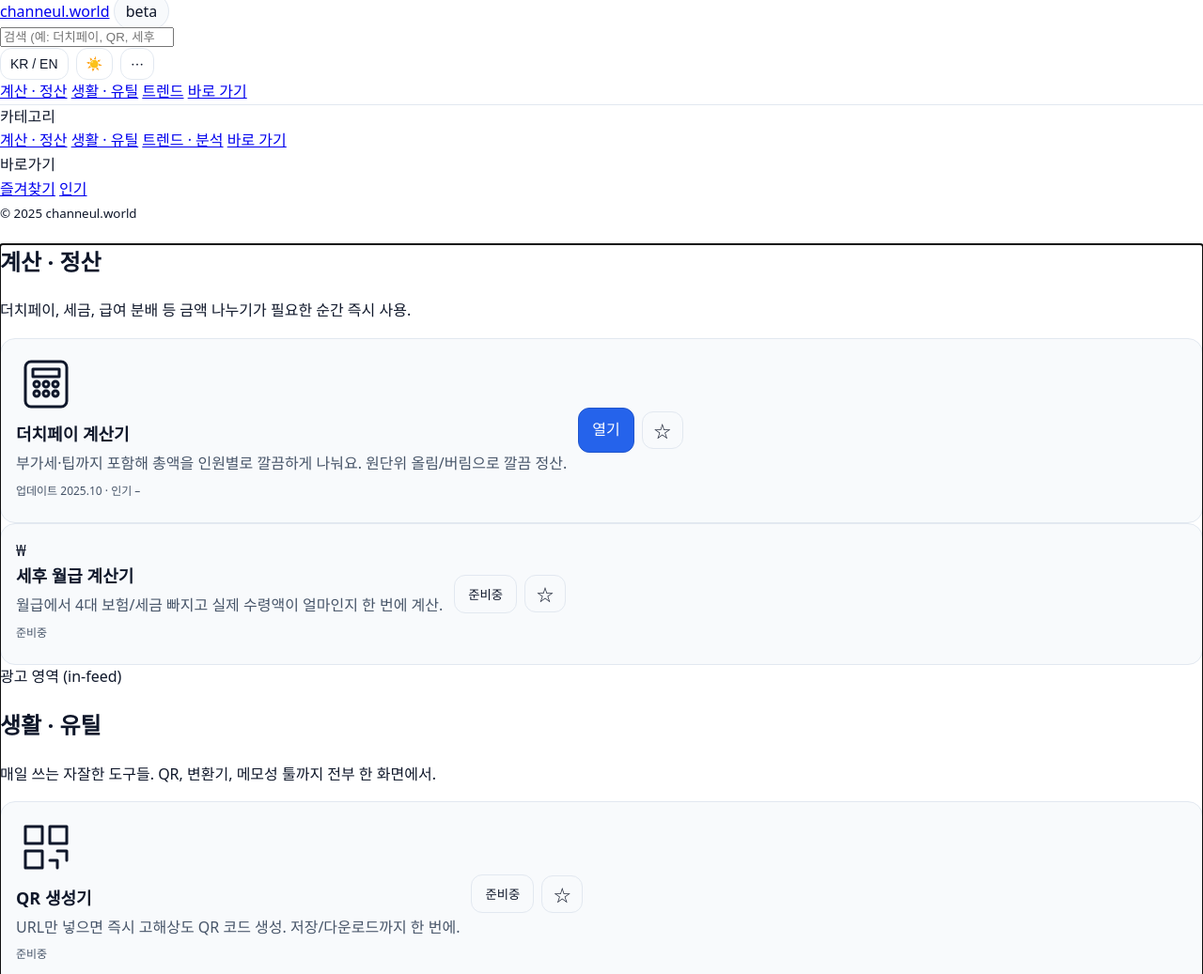
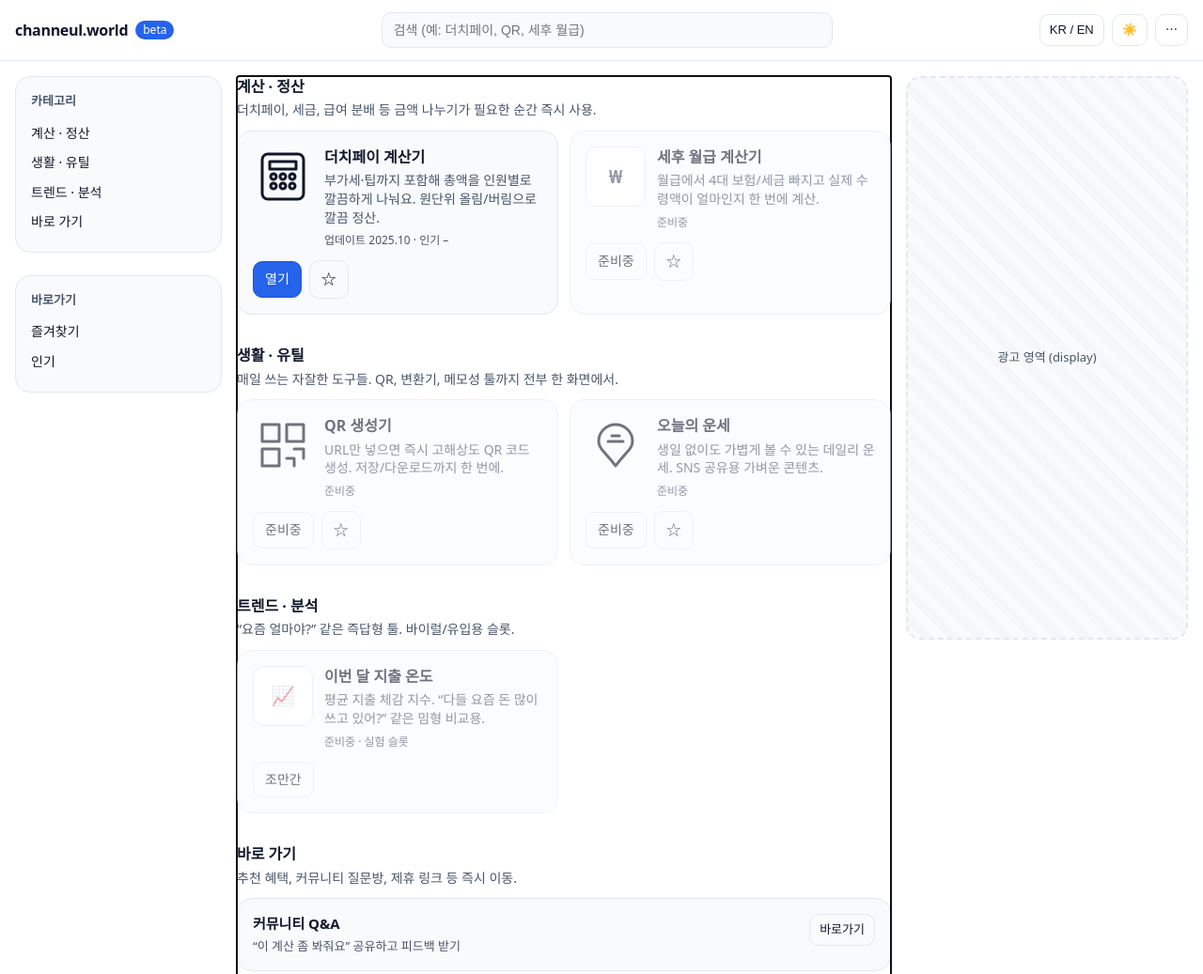
Before and after one commit to ParkChanNeul/channeulworld, a plain HTML site: page index.html in a window 1280 px wide. Shown: the top 1037 px of the page at 94% size. Drawn offline with Linux system fonts and the light colour scheme.

Commit message:
CSS 변수를 리팩토링 및 스타일 구조 개선
더 나은 구조와 가독성을 위해 CSS 변수와 스타일을 업데이트했습니다.

Signed-off-by: 박찬늘 <channeulparks@gmail.com>

```diff
--- a/assets/styles.css
+++ b/assets/styles.css
@@ -1,70 +1,464 @@
-:root{
-  --bg:#ffffff; --fg:#0f172a; --muted:#475569; --card:#f8fafc; --line:#e2e8f0;
-  --brand:#111827; --accent:#2563eb; --radius:16px; --gap:16px; --shell:clamp(320px, 90vw, 840px);
+:root {
+  --bg:#ffffff;
+  --fg:#0f172a;
+  --muted:#475569;
+  --card-bg:#f8fafc;
+  --line:#e2e8f0;
+  --accent:#2563eb;
+  --radius-lg:16px;
+  --radius-sm:10px;
+  --shell-max:1280px;
+  --navw:220px;
+  --advw:300px;
+  --gap:16px;
+  --header-h:64px;
+  --bottom-h:56px;
 }
-:root[data-theme="dark"]{
-  --bg:#0b1220; --fg:#e5e7eb; --muted:#9aa1ac; --card:#0f172a; --line:#1f2937; --brand:#e5e7eb; --accent:#60a5fa;
+
+:root[data-theme="dark"] {
+  --bg:#0b1220;
+  --fg:#e5e7eb;
+  --muted:#9aa1ac;
+  --card-bg:#0f172a;
+  --line:#1f2937;
+  --accent:#60a5fa;
 }
-@media (prefers-color-scheme: dark){
-  :root:not([data-theme]){ --bg:#0b1220; --fg:#e5e7eb; --muted:#9aa1ac; --card:#0f172a; --line:#1f2937; --brand:#e5e7eb; --accent:#60a5fa; }
+
+@media (prefers-color-scheme: dark) {
+  :root:not([data-theme]) {
+    --bg:#0b1220;
+    --fg:#e5e7eb;
+    --muted:#9aa1ac;
+    --card-bg:#0f172a;
+    --line:#1f2937;
+    --accent:#60a5fa;
+  }
 }
-*{box-sizing:border-box}
-html,body{margin:0;padding:0}
-body{font-family:Pretendard,system-ui,-apple-system,Segoe UI,Roboto,Noto Sans,"Apple SD Gothic Neo",Arial,sans-serif;background:var(--bg);color:var(--fg);line-height:1.6}
-.shell{width:var(--shell); margin:0 auto; padding:0 16px}
-.sr-only{position:absolute;left:-9999px;top:auto;width:1px;height:1px;overflow:hidden}
-.skip-link{position:absolute;left:-9999px;top:auto;width:1px;height:1px;overflow:hidden}
-.skip-link:focus{left:16px;top:16px;width:auto;height:auto;background:var(--accent);color:#fff;padding:8px 12px;border-radius:8px}
-.site-header{position:sticky;top:0;z-index:20;backdrop-filter:saturate(180%) blur(8px);
-  background:color-mix(in oklab,var(--bg),#0000 12%); border-bottom:1px solid var(--line)}
-.site-header .shell{display:flex;align-items:center;justify-content:space-between;height:56px}
-.brand-link{color:var(--brand);text-decoration:none;font-weight:700;letter-spacing:.2px}
-.header-actions{display:flex;gap:8px}
-.btn{display:inline-flex;align-items:center;justify-content:center;gap:8px;padding:10px 14px;border-radius:12px;border:1px solid var(--line);
-  background:var(--card); color:var(--fg); text-decoration:none; cursor:pointer; user-select:none; transition:transform .05s ease, background .2s ease}
-.btn:hover{transform:translateY(-1px)} .btn:active{transform:translateY(0)}
-.btn.primary{background:var(--accent); color:#fff; border-color:color-mix(in oklab,var(--accent),#000 10%)}
-.btn.ghost{background:transparent} .btn.sm{padding:6px 10px;font-size:14px}
-.btn.icon{height:40px;padding:0 12px;font-size:18px}
-.hero{padding:24px 0 8px}
-.hero h1{margin:0 0 8px; font-size:clamp(22px,4vw,28px)}
-.hero .sub{margin:0;color:var(--muted)}
-.toolbar{position:sticky;top:56px;z-index:10;background:var(--bg);padding:8px 0;border-bottom:1px solid var(--line);
-  display:grid;grid-template-columns:1fr;gap:8px}
-.search input{width:100%;padding:12px 14px;border-radius:12px;border:1px solid var(--line);background:var(--card);color:var(--fg)}
-.chips{display:flex;flex-wrap:wrap;gap:8px}
-.chip{padding:8px 12px;border-radius:999px;border:1px solid var(--line);background:var(--card);cursor:pointer}
-.chip[aria-pressed="true"]{outline:2px solid var(--accent)}
-.grid{display:grid;grid-template-columns:1fr;gap:12px;padding:16px 0 24px}
-@media (min-width:600px){ .grid{ grid-template-columns: 1fr 1fr; } }
-.card{display:grid;grid-template-columns:auto 1fr;gap:12px;padding:16px;border-radius:16px;background:var(--card);border:1px solid var(--line)}
-.card-media{display:grid;place-items:center}
-.thumb{width:64px;height:64px}
-.card-title{margin:0 0 4px;font-size:18px}
-.card-desc{margin:0 0 6px;color:var(--muted)}
-.card-meta{font-size:12px;color:var(--muted);margin-bottom:8px}
-.card-actions{display:flex;gap:8px;align-items:center;flex-wrap:wrap}
-.site-footer{border-top:1px solid var(--line)}
-.site-footer .shell{display:flex;align-items:center;justify-content:space-between;gap:12px;padding:12px 0 72px}
-.footer-links{display:flex;gap:12px}
-.footer-links a{color:var(--muted);text-decoration:none}
-.footer-links a:hover{text-decoration:underline}
-.bottom-nav{position:fixed;left:0;right:0;bottom:0;height:56px;display:grid;grid-template-columns:repeat(3,1fr);border-top:1px solid var(--line);background:var(--bg)}
-.bn-item{display:flex;gap:6px;align-items:center;justify-content:center;text-decoration:none;color:var(--muted);font-size:14px}
-.bn-item[aria-current="page"]{color:var(--fg);font-weight:600}
-@media (min-width:1200px){.bottom-nav{display:none}}
-:where(a,button,input,.chip,.btn){outline:none}
-:where(a,button,input,.chip,.btn):focus-visible{outline:2px solid var(--accent);outline-offset:2px;border-radius:10px}
-@media (min-width: 1200px) {
-  .slot-left, .slot-right {
-    position: fixed; top: 88px;
-    width: min(20vw, 300px); height: min(80vh, 900px);
-    background: repeating-linear-gradient(45deg,#eef,#eef 10px,#dde 10px,#dde 20px);
-    border: 1px solid #cbd5e1; border-radius: 12px;
-    display: grid; place-items: center;
-    color: #334155; font-size: 12px;
-    z-index: 5;
+
+/* RESET-ish */
+* { box-sizing:border-box; }
+html, body { margin:0; padding:0; }
+body {
+  font-family: Pretendard, system-ui, -apple-system, BlinkMacSystemFont,
+    "Apple SD Gothic Neo", "Segoe UI", Roboto, "Noto Sans KR", Arial, sans-serif;
+  background:var(--bg);
+  color:var(--fg);
+  line-height:1.5;
+}
+
+/* ACCESSIBILITY */
+.sr-only{
+  position:absolute;left:-9999px;top:auto;width:1px;height:1px;overflow:hidden;
+}
+.skip-link{
+  position:absolute;left:-9999px;top:auto;width:1px;height:1px;overflow:hidden;
+}
+.skip-link:focus{
+  left:16px;top:16px;width:auto;height:auto;
+  background:var(--accent);color:#fff;
+  padding:8px 12px;border-radius:8px;
+}
+
+/* HEADER */
+.site-header{
+  position:sticky;top:0;z-index:100;
+  backdrop-filter:saturate(180%) blur(8px);
+  background:color-mix(in oklab,var(--bg),#0000 12%);
+  border-bottom:1px solid var(--line);
+}
+.header-inner{
+  max-width:var(--shell-max);
+  margin:0 auto;
+  padding:8px 16px;
+  display:flex;
+  flex-wrap:wrap;
+  align-items:center;
+  justify-content:space-between;
+  min-height:var(--header-h);
+  gap:12px;
+}
+.brand-block{
+  display:flex;
+  align-items:center;
+  gap:8px;
+  min-width:max-content;
+}
+.brand{
+  text-decoration:none;
+  font-weight:600;
+  color:var(--fg);
+  font-size:16px;
+  letter-spacing:-0.02em;
+}
+.chip-beta{
+  background:var(--accent);
+  color:#fff;
+  font-size:12px;
+  line-height:1;
+  padding:4px 8px;
+  border-radius:999px;
+}
+.search-block{
+  flex:1 1 auto;
+  min-width:200px;
+  max-width:480px;
+}
+.search-input{
+  width:100%;
+  border:1px solid var(--line);
+  background:var(--card-bg);
+  color:var(--fg);
+  border-radius:var(--radius-sm);
+  padding:10px 12px;
+  font-size:14px;
+}
+.header-actions{
+  display:flex;
+  align-items:center;
+  gap:8px;
+  min-width:max-content;
+}
+
+/* 모바일/태블릿 전용 섹션 점프 바 */
+.section-jump{
+  display:flex;
+  gap:8px;
+  overflow-x:auto;
+  -webkit-overflow-scrolling:touch;
+  scrollbar-width:none;
+  border-top:1px solid var(--line);
+  border-bottom:1px solid var(--line);
+  background:var(--bg);
+}
+.section-jump::-webkit-scrollbar{display:none;}
+.jump-item{
+  flex:0 0 auto;
+  text-decoration:none;
+  color:var(--muted);
+  font-size:14px;
+  padding:10px 12px;
+  white-space:nowrap;
+  border-bottom:2px solid transparent;
+}
+.jump-item:active,
+.jump-item:focus-visible{
+  color:var(--fg);
+  border-bottom-color:var(--accent);
+  outline:none;
+}
+
+/* DESKTOP LAYOUT SHELL */
+.layout-shell{
+  max-width:var(--shell-max);
+  margin:0 auto;
+  padding:16px;
+  display:grid;
+  grid-template-columns: 1fr; /* mobile/tablet default */
+  column-gap:var(--gap);
+  row-gap:var(--gap);
+  min-height:calc(100vh - var(--header-h) - var(--bottom-h));
+}
+
+/* left nav / right ad hidden by default, shown ≥1200px */
+.side-left,
+.side-right{
+  display:none;
+}
+
+/* main column */
+.main-col{
+  min-width:0;
+}
+
+/* CATEGORY BLOCKS */
+.cat-block{
+  margin-bottom:32px;
+  scroll-margin-top:calc(var(--header-h) + 24px);
+}
+.cat-head{
+  margin-bottom:12px;
+}
+.cat-title{
+  margin:0;
+  font-size:16px;
+  font-weight:600;
+  color:var(--fg);
+  line-height:1.4;
+}
+.cat-desc{
+  margin:4px 0 0;
+  font-size:14px;
+  color:var(--muted);
+  line-height:1.4;
+}
+
+/* CARDS GRID */
+.cards-grid{
+  display:grid;
+  grid-template-columns:1fr;
+  gap:12px;
+}
+@media(min-width:860px){
+  .cards-grid{
+    grid-template-columns:1fr 1fr; /* tablet+ */
   }
-  .slot-left  { left:  max(8px, calc((100vw - 840px)/2 - 316px)); }
-  .slot-right { right: max(8px, calc((100vw - 840px)/2 - 316px)); }
 }
+
+.card{
+  background:var(--card-bg);
+  border:1px solid var(--line);
+  border-radius:var(--radius-lg);
+  padding:16px;
+  display:flex;
+  flex-direction:column;
+  gap:12px;
+}
+.card.disabled{
+  opacity:0.6;
+}
+.card-main{
+  display:flex;
+  align-items:flex-start;
+  gap:12px;
+}
+.card-icon .thumb{
+  width:64px;
+  height:64px;
+  color:var(--fg);
+}
+.thumb-skel{
+  width:64px;
+  height:64px;
+  border-radius:12px;
+  border:1px solid var(--line);
+  background:var(--bg);
+  display:flex;
+  align-items:center;
+  justify-content:center;
+  font-weight:600;
+  font-size:20px;
+  color:var(--muted);
+}
+.card-body{
+  flex:1 1 auto;
+}
+.card-title{
+  margin:0 0 4px;
+  font-size:16px;
+  font-weight:600;
+  color:var(--fg);
+  line-height:1.4;
+}
+.card-desc{
+  margin:0 0 6px;
+  font-size:14px;
+  color:var(--muted);
+  line-height:1.4;
+}
+.card-meta{
+  font-size:12px;
+  color:var(--muted);
+}
+.card-actions{
+  display:flex;
+  flex-wrap:wrap;
+  align-items:center;
+  gap:8px;
+}
+.btn{
+  display:inline-flex;
+  align-items:center;
+  justify-content:center;
+  gap:6px;
+  background:var(--card-bg);
+  border:1px solid var(--line);
+  border-radius:var(--radius-sm);
+  color:var(--fg);
+  font-size:14px;
+  line-height:1.2;
+  padding:10px 12px;
+  text-decoration:none;
+  cursor:pointer;
+  user-select:none;
+  transition:transform .05s ease, background .2s ease;
+}
+.btn.primary{
+  background:var(--accent);
+  border-color:color-mix(in oklab,var(--accent),#000 10%);
+  color:#fff;
+}
+.btn.icon{
+  width:auto;
+  min-width:40px;
+  padding:10px 12px;
+  font-size:16px;
+}
+.btn.ghost{
+  background:transparent;
+}
+.btn.sm{
+  font-size:13px;
+  padding:8px 10px;
+}
+.btn:hover{ transform:translateY(-1px); }
+.btn:active{ transform:translateY(0); }
+
+/* CTA LIST (바로 가기) */
+.cta-list{
+  list-style:none;
+  margin:0;
+  padding:0;
+  display:grid;
+  gap:12px;
+}
+.cta-item{
+  border:1px solid var(--line);
+  background:var(--card-bg);
+  border-radius:var(--radius-lg);
+  padding:16px;
+  display:flex;
+  justify-content:space-between;
+  align-items:flex-start;
+  gap:12px;
+}
+.cta-texts{
+  flex:1 1 auto;
+}
+.cta-title{
+  font-size:15px;
+  font-weight:600;
+  color:var(--fg);
+  margin:0 0 4px;
+  line-height:1.4;
+}
+.cta-desc{
+  font-size:13px;
+  color:var(--muted);
+  line-height:1.4;
+  margin:0;
+}
+
+/* ADS */
+.ad-slot-infeed{
+  display:block;
+  margin:24px 0;
+}
+.ad-box{
+  width:100%;
+  min-height:120px;
+  border:2px dashed var(--line);
+  border-radius:var(--radius-lg);
+  color:var(--muted);
+  font-size:13px;
+  display:flex;
+  align-items:center;
+  justify-content:center;
+  background:repeating-linear-gradient(
+    45deg,
+    rgba(226,232,240,.2) 0px,
+    rgba(226,232,240,.2) 10px,
+    rgba(203,213,225,.2) 10px,
+    rgba(203,213,225,.2) 20px
+  );
+}
+
+/* DESKTOP-ONLY AD SLOT (right column) */
+.side-right .ad-slot-display{
+  position:sticky;
+  top:calc(var(--header-h) + 16px);
+}
+.side-right .ad-box{
+  width:100%;
+  min-height:600px;
+}
+
+/* LEFT NAV (desktop only) */
+.side-left-nav{
+  position:sticky;
+  top:calc(var(--header-h) + 16px);
+  display:flex;
+  flex-direction:column;
+  gap:24px;
+}
+.side-left-group{
+  background:var(--card-bg);
+  border:1px solid var(--line);
+  border-radius:var(--radius-lg);
+  padding:16px;
+}
+.side-left-heading{
+  font-size:13px;
+  font-weight:600;
+  color:var(--muted);
+  margin:0 0 8px;
+}
+.side-left-link{
+  display:block;
+  text-decoration:none;
+  color:var(--fg);
+  font-size:14px;
+  line-height:1.4;
+  padding:6px 0;
+}
+.side-left-link:focus-visible,
+.side-left-link:hover{
+  color:var(--accent);
+  outline:none;
+}
+.side-left-foot{
+  margin-top:auto;
+  font-size:12px;
+  color:var(--muted);
+}
+
+/* BOTTOM NAV (모바일/태블릿 전용) */
+.bottom-nav{
+  position:fixed;
+  left:0;right:0;bottom:0;
+  height:var(--bottom-h);
+  border-top:1px solid var(--line);
+  background:var(--bg);
+  display:grid;
+  grid-template-columns:repeat(3,1fr);
+  align-items:center;
+  justify-items:center;
+  z-index:200;
+}
+.bn-item{
+  display:flex;
+  flex-direction:column;
+  align-items:center;
+  justify-content:center;
+  gap:4px;
+  font-size:12px;
+  line-height:1.2;
+  color:var(--muted);
+  text-decoration:none;
+}
+.bn-item[aria-current="page"]{
+  color:var(--fg);
+  font-weight:600;
+}
+
+/* FOCUS OUTLINE */
+:where(a,button,input,.btn,.jump-item,.side-left-link){
+  outline:none;
+}
+:where(a,button,input,.btn,.jump-item,.side-left-link):focus-visible{
+  outline:2px solid var(--accent);
+  outline-offset:2px;
+  border-radius:var(--radius-sm);
+}
+
+/* BREAKPOINT ≥1200px: 데스크톱 모드 */
+@media(min-width:1200px){
+  .layout-shell{
+    grid-template-columns: var(--navw) 1fr var(--advw);
+    min-height:calc(100vh - var(--header-h));
+  }
+  .side-left{ display:flex; flex-direction:column; }
+  .side-right{ display:block; }
+  .section-jump{ display:none; } /* mobile jump bar 숨김 */
+  .bottom-nav{ display:none; }   /* 하단 nav 숨김 */
+  .ad-slot-infeed{ display:none; } /* 인피드 광고는 데스크톱에선 숨김 */
+}
```
